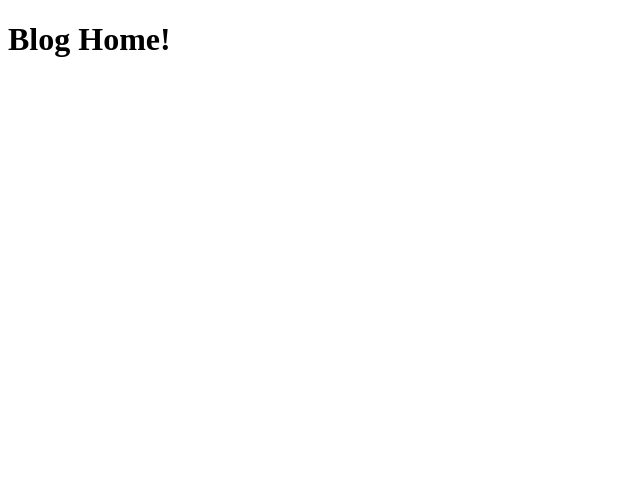
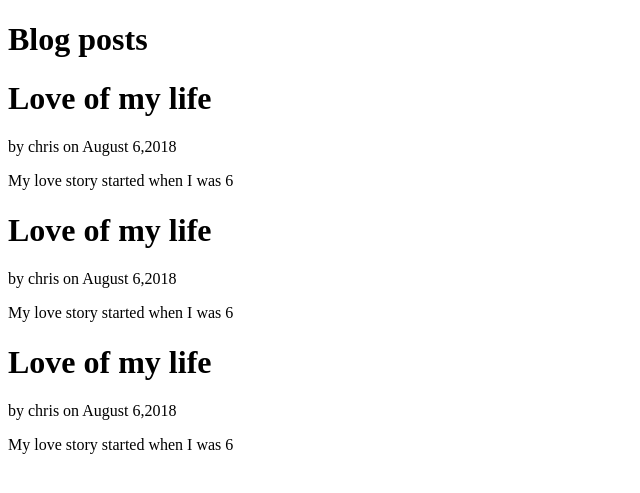
Before and after one commit to hakichris/python_project, a Django app: page /blog/ in a window 1280 px wide. Shown: the top 493 px of the page, without its empty margins (0-640 px from the left). Run offline with Django 4.2, Linux system fonts and the light colour scheme.

Commit message:
Update home.html

```diff
--- a/blog/templates/blog/home.html
+++ b/blog/templates/blog/home.html
@@ -28,7 +28,14 @@
   </head>
 
   <body>
-   <h1>Blog Home!</h1>
+   <h1>Blog posts</h1>
+    {% for post in posts %}
+
+     <h1>{{ post.title}}</h1>
+     <p> by {{ post.author }} on {{post.date_posted}} </p>
+     <p>{{post.content}}</p>
+
+    {%endfor%}
 
   </body>
 </html>
--- a/blog/views.py
+++ b/blog/views.py
@@ -1,8 +1,39 @@
 from django.shortcuts import render
 
 # Create your views here.
+
+posts = [
+
+  {
+      'author': 'chris',
+      'title': 'Love of my life',
+      'content': 'My love story started when I was 6',
+      'date_posted': 'August 6,2018'
+  },
+
+
+  {
+      'author': 'chris',
+      'title': 'Love of my life',
+      'content': 'My love story started when I was 6',
+      'date_posted': 'August 6,2018'
+  },
+
+
+  {
+      'author': 'chris',
+      'title': 'Love of my life',
+      'content': 'My love story started when I was 6',
+      'date_posted': 'August 6,2018'
+  }
+
+]
+
 def home(request):
-    return render(request, 'blog/home.html')
+    context = {
+        'posts': posts
+    }
+    return render(request, 'blog/home.html', context)
 
 def about(request):
     return render(request, 'blog/about.html')
```
